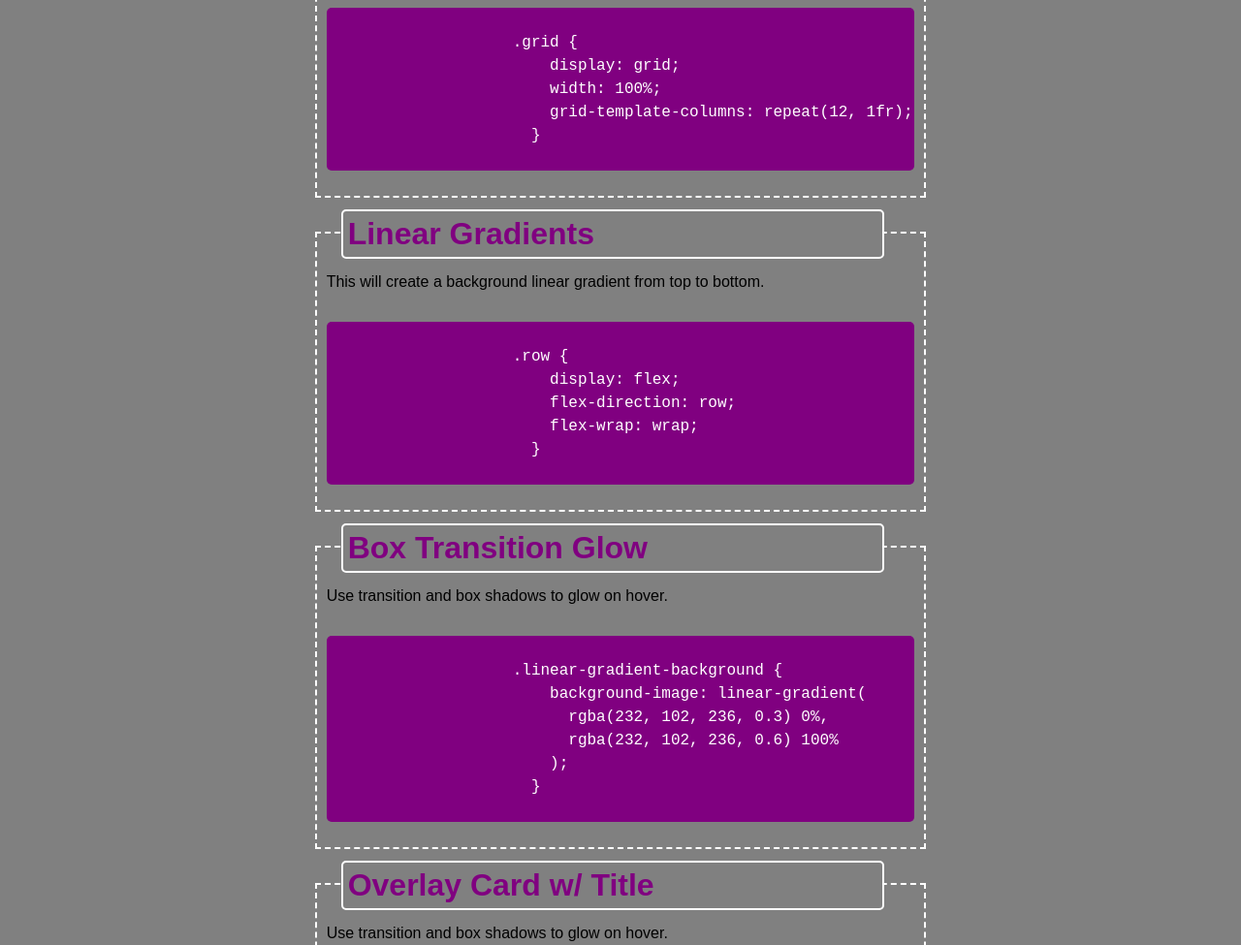
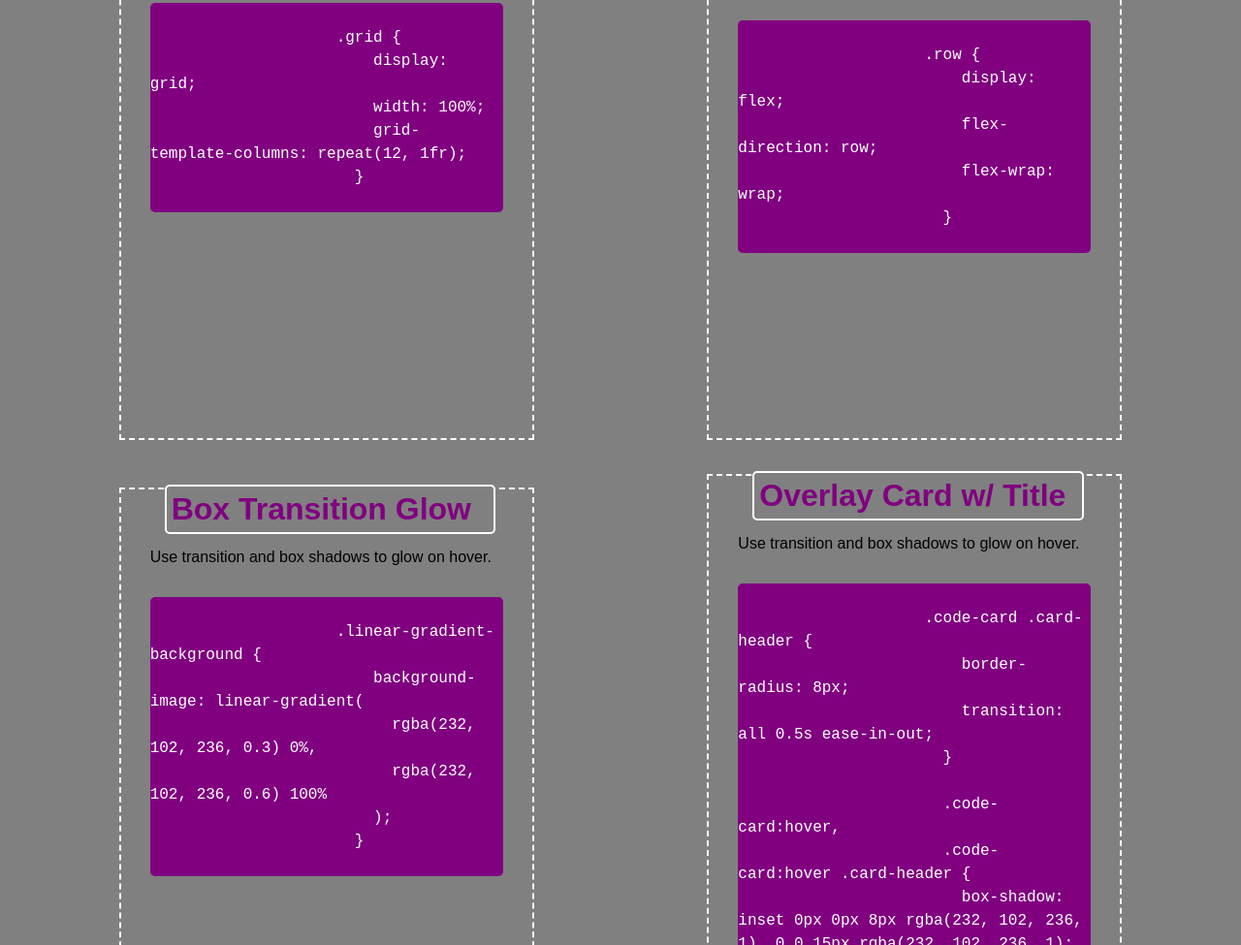
Before and after one commit to TwixmixyJanet/css-snippet-cheat-sheet, a plain HTML site: page index.html in a window 1280 px wide. Shown: the part 950-1925 px from the top of the page at 97% size. Drawn offline with Linux system fonts and the light colour scheme.

Commit message:
Flexbox adjusted and @media added

```diff
--- a/assets/css/style.css
+++ b/assets/css/style.css
@@ -11,6 +11,7 @@
 * {
     font-family: var(--basic-font);
     font-size: 1em;
+
 }
 
 body {
@@ -44,6 +45,7 @@ main {
     width: 96%;
     align-items: center;
     margin-top: 30px;
+    justify-content: space-around;
 }
 
 .card {
@@ -53,7 +55,6 @@ main {
     justify-content: flex-start;
     align-items: flex-start;
     border: 2px dashed var(--white);
-    width: 100%;
     min-height: 100%;
     margin-bottom: 35px;
     padding: 10px;
@@ -92,7 +93,13 @@ code {
     font-family: var(--code-font);
 }
 
-@media (min-width: 700px) {
+section.card {
+    max-width: 30%;
+    min-height: 500px;
+    padding: 30px;
+    min-width: 200px
+}
+@media (min-width: 900px) {
     .card {
         flex: 0 0 50%;
         max-width: 50%;
@@ -101,3 +108,12 @@ code {
         flex-grow: 1;
     }
 }
+@media (min-width: 700px) {
+    .card {
+        flex: 0 0 100%;
+        max-width: 100%;
+    }
+    .card:last-child {
+        flex-grow: 2;
+    }
+}
```
